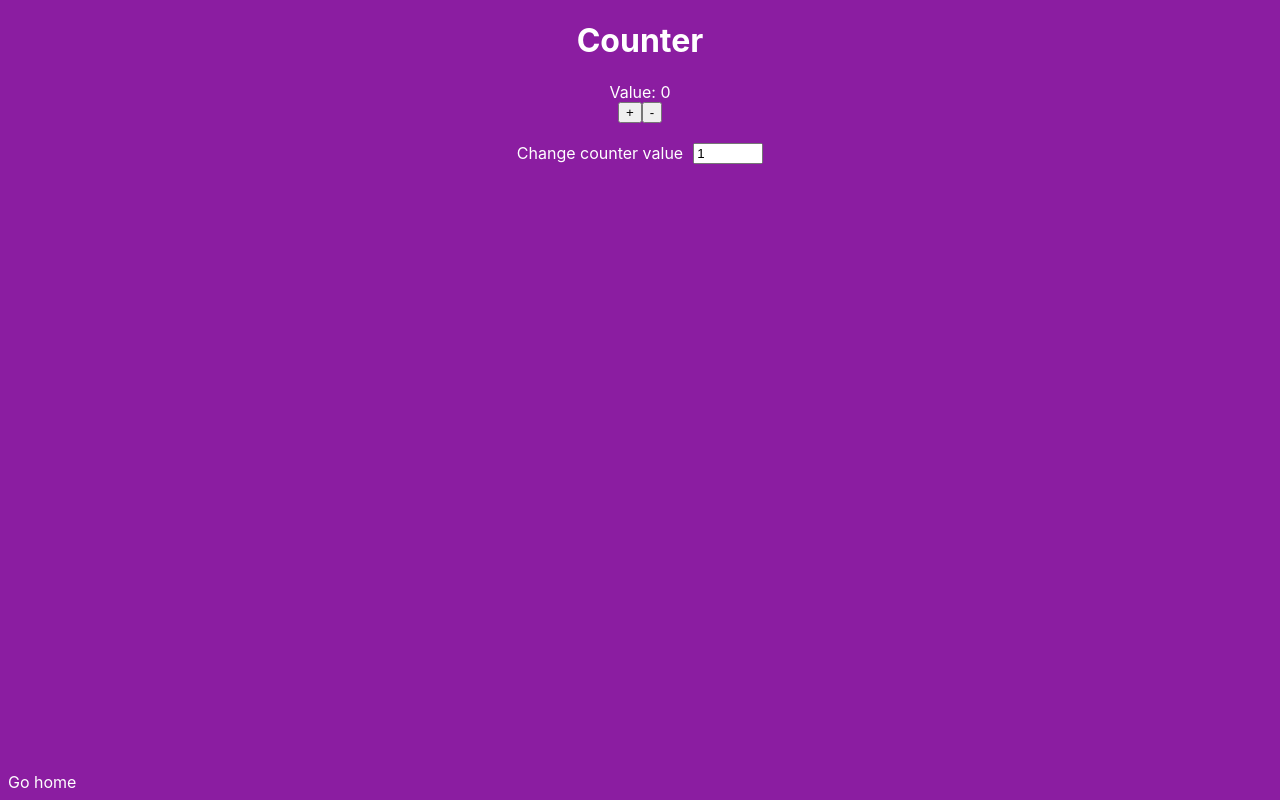
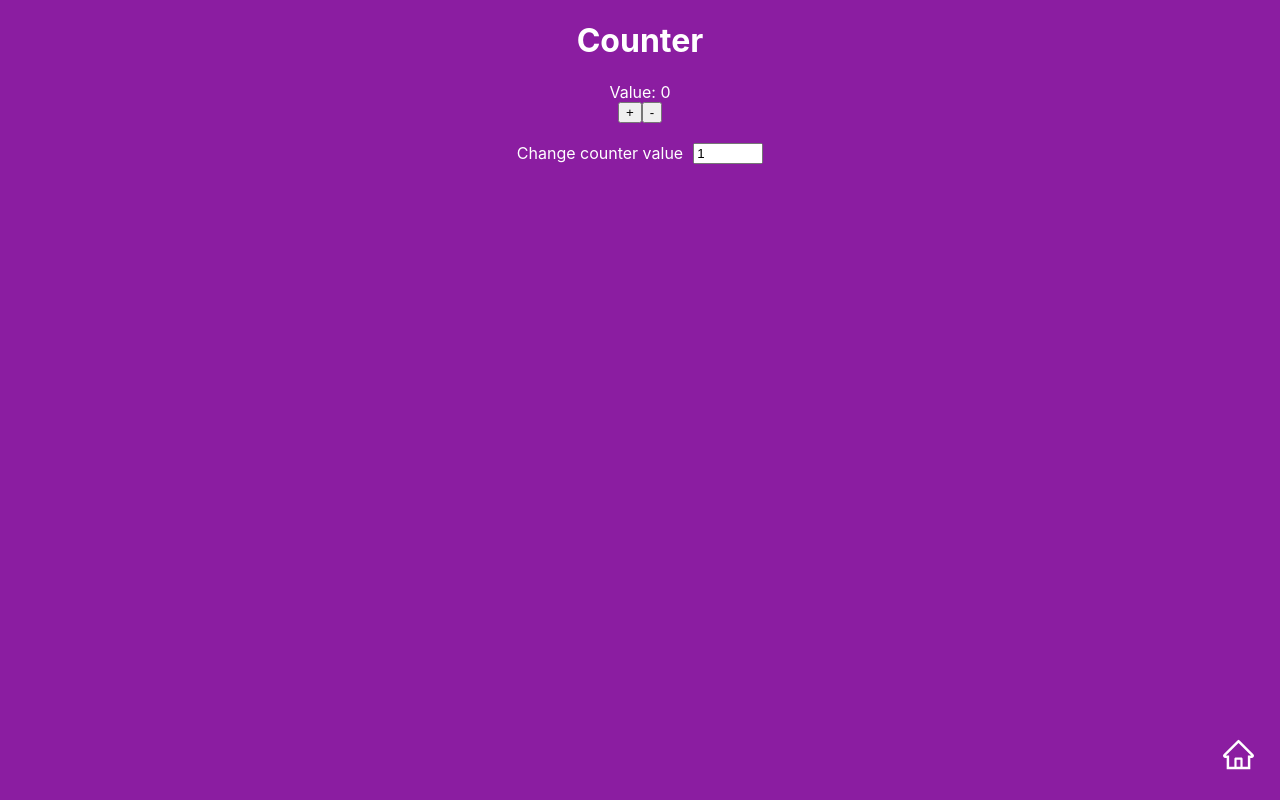
Before and after one commit to joaopedroalb/challenges-study, a Next.js app: page /Challenger-3 in a window 1280 px wide. Built offline with nearby package versions, Linux system fonts and the light colour scheme.

Commit message:
Update home component

```diff
--- a/components/Gohome/index.tsx
+++ b/components/Gohome/index.tsx
@@ -1,14 +1,19 @@
 import { CSSProperties } from "react"
+import {AiOutlineHome} from 'react-icons/ai'
+import Link from 'next/link'
 
 export default function Gohome(){
 
     const styles:CSSProperties={
         position:"absolute",
-        bottom:".5rem",
-        left:".5rem"
+        bottom:"1.5rem",
+        right:"1.5rem",
+        cursor: "pointer"
         }
 
     return(
-        <div style={styles}>Go home</div>
+        <Link href={"/"}>
+            <div style={styles}><AiOutlineHome size={35}/></div>
+        </Link>
     )
 }
```
